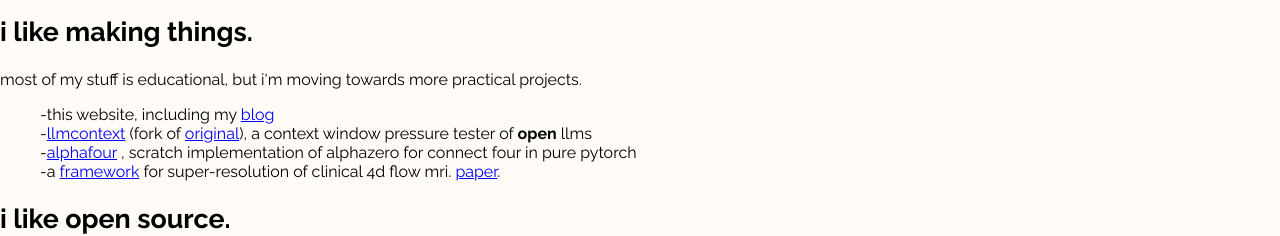
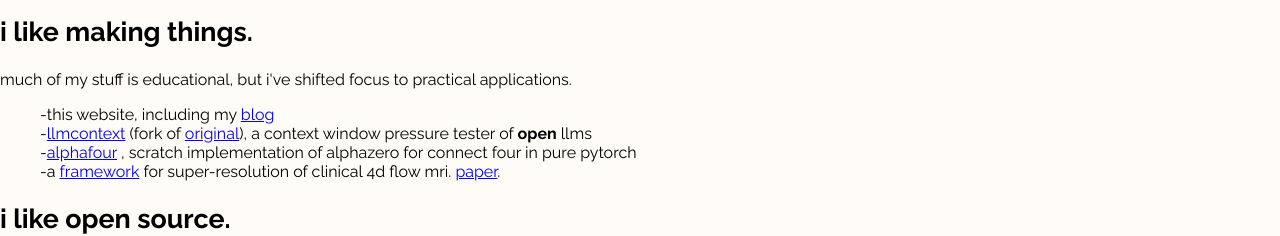
Before and after one commit to LeonEricsson/leonericsson.github.io, a Next.js app: page /about in a window 1280 px wide. Shown: the part 216-452 px from the top of the page. Built offline with nearby package versions, Linux system fonts and the light colour scheme.

Commit message:
update /about

```diff
--- a/components/AboutCard/index.js
+++ b/components/AboutCard/index.js
@@ -20,7 +20,7 @@ function AboutCard() {
       </p>
       <h2 className="text-black text-2-5xl font-bold pb-3 pt-10">i like making things.</h2>
       <p>
-        most of my stuff is educational, but i'm moving towards more practical projects.
+        much of my stuff is educational, but i've shifted focus to practical applications.
         <ul className="list-none ml-4 pt-2">
           <li className="before:content-['-'] before:pr-2">this website, including my <a href="https://leonericsson.github.io/blog" style={{ color: 'blue' }}>blog</a></li>
           <li className="before:content-['-'] before:pr-2"><a href="https://github.com/LeonEricsson/llmcontext" style={{ color: 'blue' }}>llmcontext</a> (fork of <a href="https://github.com/gkamradt/LLMTest_NeedleInAHaystack" style={{ color: 'blue' }}>original</a>), a context window pressure tester of <b>open</b> llms</li>
@@ -34,7 +34,7 @@ function AboutCard() {
           <ul className="list-none ml-4 pt-2">
             <li className="before:content-['-'] before:pr-2">ggerganov's <a href="https://github.com/ggerganov/llama.cpp" style={{ color: 'blue' }}>llama.cpp</a> (<a href="https://github.com/ggerganov/llama.cpp/pull/4484" style={{ color: 'blue' }}>#4484</a>)</li>
             <li className="before:content-['-'] before:pr-2"><a href="https://github.com/ml-explore/mlx" style={{ color: 'blue' }}>mlx</a> is an array framework for apple silicon (<a href="https://github.com/ml-explore/mlx-examples/pull/202" style={{ color: 'blue' }}>#202</a> <a href="https://github.com/ml-explore/mlx-examples/pull/19" style={{ color: 'blue' }}>#19</a>) </li>
-            <li className="before:content-['-'] before:pr-2"> <a href="https://github.com/srush/Tensor-Puzzles" style={{ color: 'blue' }}>tensor puzzles</a> from sasha rush</li>
+            <li className="before:content-['-'] before:pr-2"> <a href="https://github.com/LeonEricsson/Tensor-Puzzles" style={{ color: 'blue' }}>tensor puzzles</a> from sasha rush</li>
             <li className="before:content-['-'] before:pr-2"> community driven <a href="https://github.com/ohmyzsh/ohmyzsh" style={{ color: 'blue' }}>ohmyzsh</a></li>
             <li className="before:content-['-'] before:pr-2"> <a href="https://github.com/google/jax" style={{ color: 'blue' }}>jax</a>: the lovechild of autograd and xla</li>
           </ul>
```
